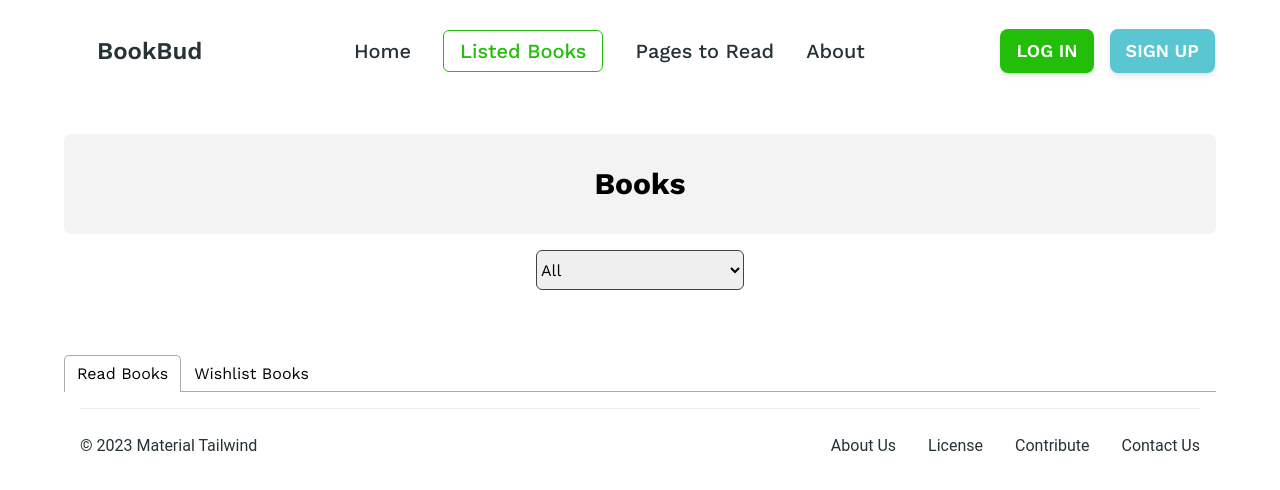
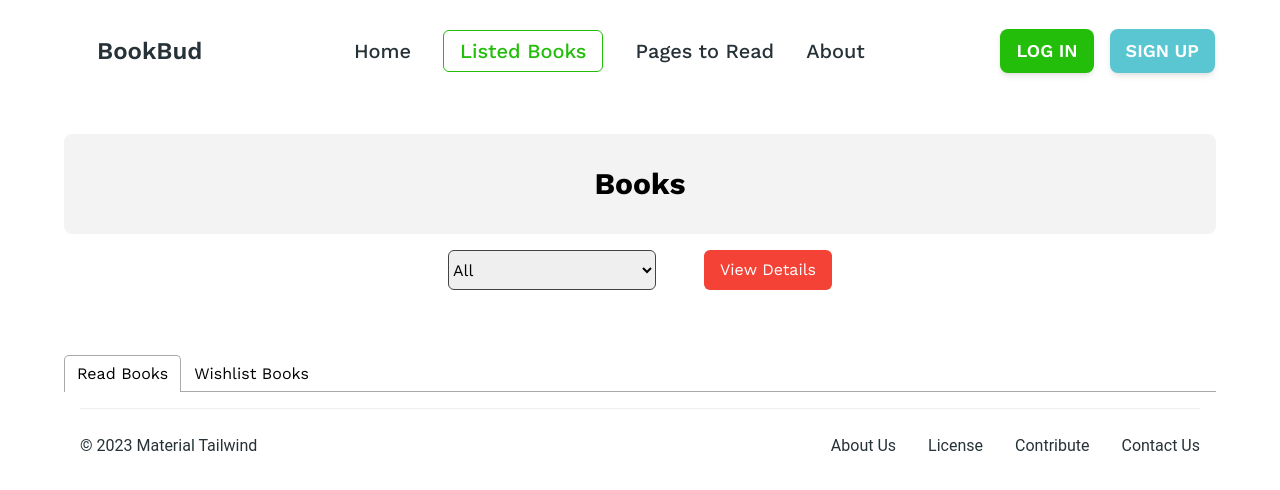
Before and after one commit to Asad9340/Book-Bud, a React (Vite) app: page /listed-books in a window 1280 px wide. Shown: the top 490 px of the page. Built offline with nearby package versions, Linux system fonts and the light colour scheme.

Commit message:
added delete button for clear all data freom local storage

```diff
--- a/src/Pages/ListedBooks/ListedBooks.jsx
+++ b/src/Pages/ListedBooks/ListedBooks.jsx
@@ -1,7 +1,6 @@
 import { Tab, Tabs, TabList, TabPanel } from 'react-tabs';
 import 'react-tabs/style/react-tabs.css';
-import {
-  getFromLocalStorage} from '../../utils/localStorage';
+import { getFromLocalStorage } from '../../utils/localStorage';
 import ReadBooks from '../../components/ReadBooks/ReadBooks';
 import Wishlist from '../../components/Wishlist/Wishlist';
 import { useEffect, useState } from 'react';
@@ -35,6 +34,11 @@ function ListedBooks() {
     }
   };
 
+  const handleDelete = () => {
+    localStorage.clear();
+    setReadList([]);
+  };
+
   return (
     <div>
       <div className="my-8 md:my-12">
@@ -55,6 +59,14 @@ function ListedBooks() {
               <option value="numberOfPages">Number Of Pages</option>
               <option value="publishedYear">Published Year</option>
             </select>
+          </div>
+          <div>
+            <button
+              onClick={handleDelete}
+              className="bg-red-500 text-white px-4 py-2 rounded-md"
+            >
+              View Details
+            </button>
           </div>
         </div>
       </div>
```
